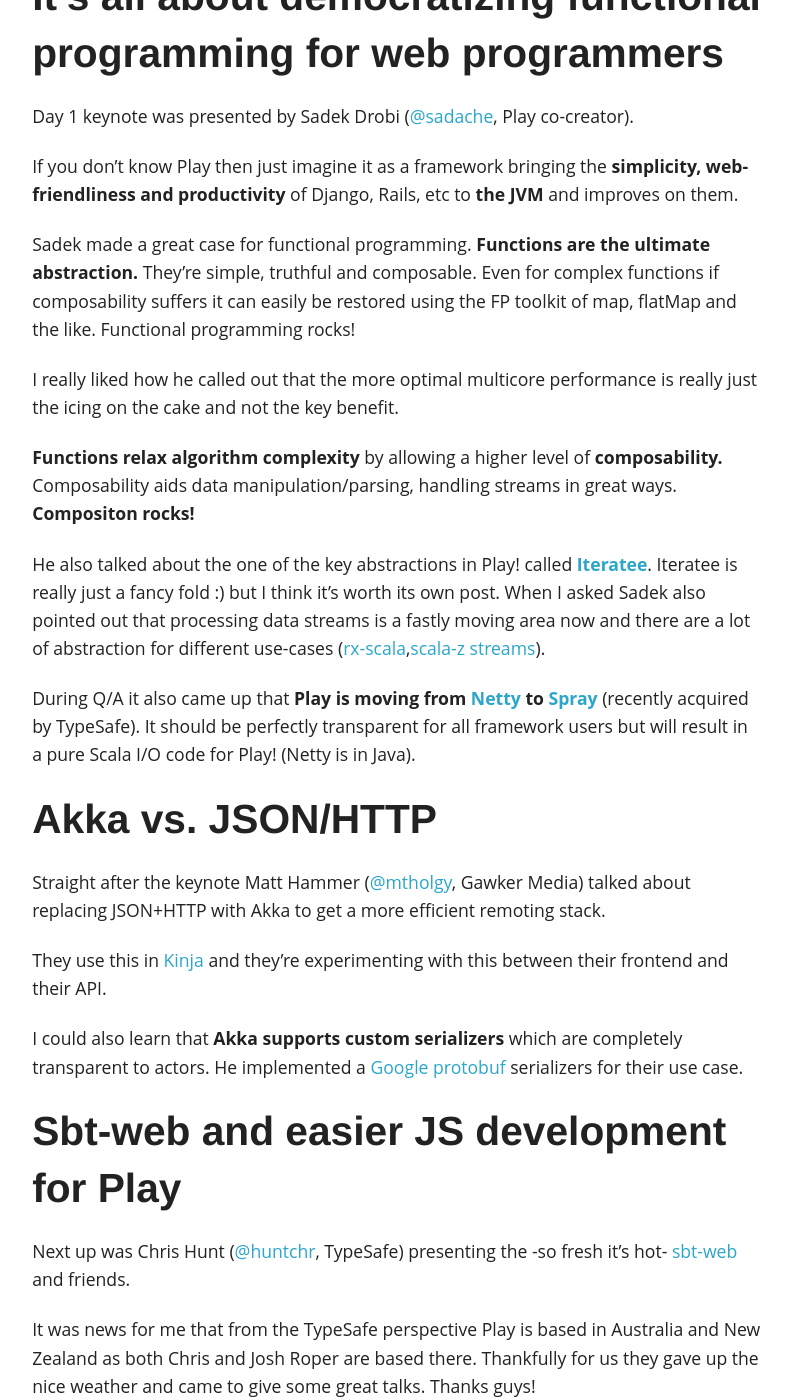
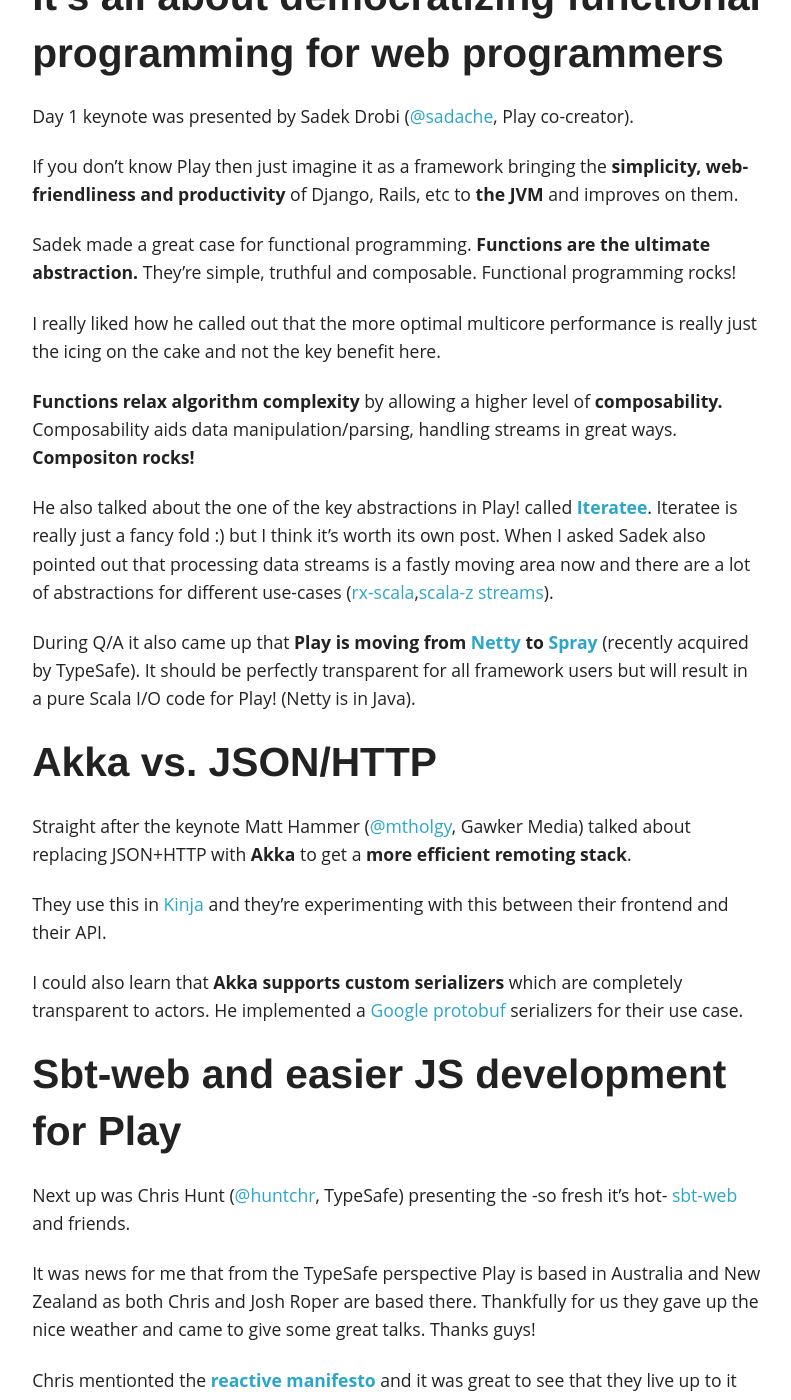
Before and after one commit to dublado/csabapalfi.github.io, a Jekyll site: the page built from _posts/2014-01-16-ping-conf-day-1.md, in a window 1280 px wide and 1400 px high, scrolled down 454 px. Shown: the whole window, without its empty margins (243-1034 px from the left). Built offline with Jekyll 4.4.1, drawn with Linux system fonts in a browser that asks for light colours; Markdown is read by kramdown in place of the engine named in the settings; some of the changed text lies outside the part shown.

Commit message:
Fix typos and more highlighting

```diff
--- a/_posts/2014-01-16-ping-conf-day-1.md
+++ b/_posts/2014-01-16-ping-conf-day-1.md
@@ -14,22 +14,21 @@ Day 1 keynote was presented by Sadek Drobi ([@sadache](https://twitter.com/Sadac
 
 If you don't know Play then just imagine it as a framework bringing the **simplicity, web-friendliness and productivity** of Django, Rails, etc to **the JVM** and improves on them.
 
-Sadek made a great case for functional programming. **Functions are the ultimate abstraction.** They're simple, truthful and composable.
-Even for complex functions if composability suffers it can easily be restored using the FP toolkit of map, flatMap and the like. Functional programming rocks!
+Sadek made a great case for functional programming. **Functions are the ultimate abstraction.** They're simple, truthful and composable. Functional programming rocks!
 
-I really liked how he called out that the more optimal multicore performance is really just the icing on the cake and not the key benefit.
+I really liked how he called out that the more optimal multicore performance is really just the icing on the cake and not the key benefit here.
 
 **Functions relax algorithm complexity** by allowing a higher level of **composability.**
 Composability aids data manipulation/parsing, handling streams in great ways.
 **Compositon rocks!**
 
-He also talked about the one of the key abstractions in Play! called **[Iteratee](http://www.playframework.com/documentation/latest/Iteratees)**. Iteratee is really just a fancy fold :) but I think it's worth its own post. When I asked Sadek also pointed out that processing data streams is a fastly moving area now and there are a lot of abstraction for different use-cases ([rx-scala](https://github.com/Netflix/RxJava/tree/master/language-adaptors/rxjava-scala),[scala-z streams](https://github.com/scalaz/scalaz-stream)).
+He also talked about the one of the key abstractions in Play! called **[Iteratee](http://www.playframework.com/documentation/latest/Iteratees)**. Iteratee is really just a fancy fold :) but I think it's worth its own post. When I asked Sadek also pointed out that processing data streams is a fastly moving area now and there are a lot of abstractions for different use-cases ([rx-scala](https://github.com/Netflix/RxJava/tree/master/language-adaptors/rxjava-scala),[scala-z streams](https://github.com/scalaz/scalaz-stream)).
 
 During Q/A it also came up that **Play is moving from [Netty](http://netty.io/) to [Spray](http://spray.io/)** (recently acquired by TypeSafe). It should be perfectly transparent for all framework users but will result in a pure Scala I/O code for Play! (Netty is in Java).
 
 ## Akka vs. JSON/HTTP
 
-Straight after the keynote Matt Hammer ([@mtholgy](https://twitter.com/mthology), Gawker Media) talked about replacing JSON+HTTP with Akka to get a more efficient remoting stack.
+Straight after the keynote Matt Hammer ([@mtholgy](https://twitter.com/mthology), Gawker Media) talked about replacing JSON+HTTP with **Akka** to get a **more efficient remoting stack**.
 
 They use this in [Kinja](http://kinja.com/) and they're experimenting with this between their frontend and their API.
 
```
Also changed, not shown: other parts of _posts/2014-01-16-ping-conf-day-1.md (+4 -4 lines).
